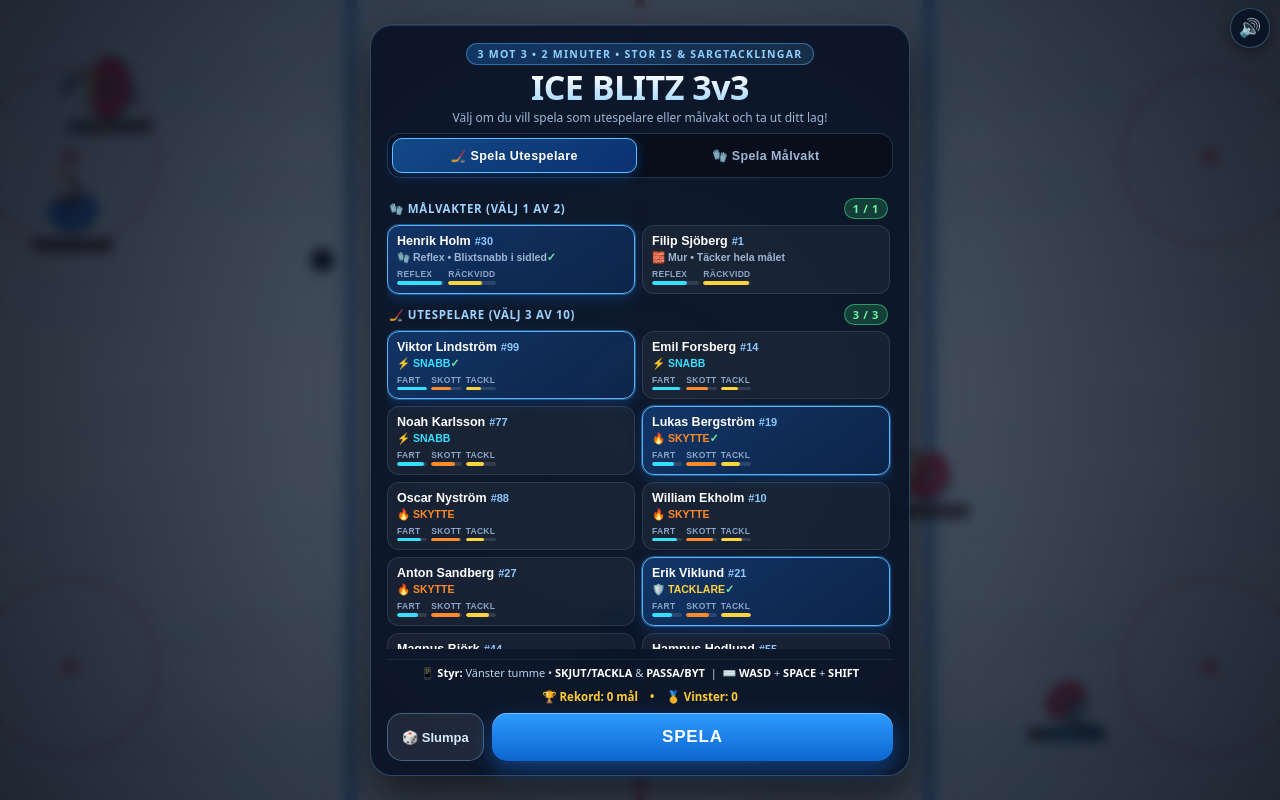
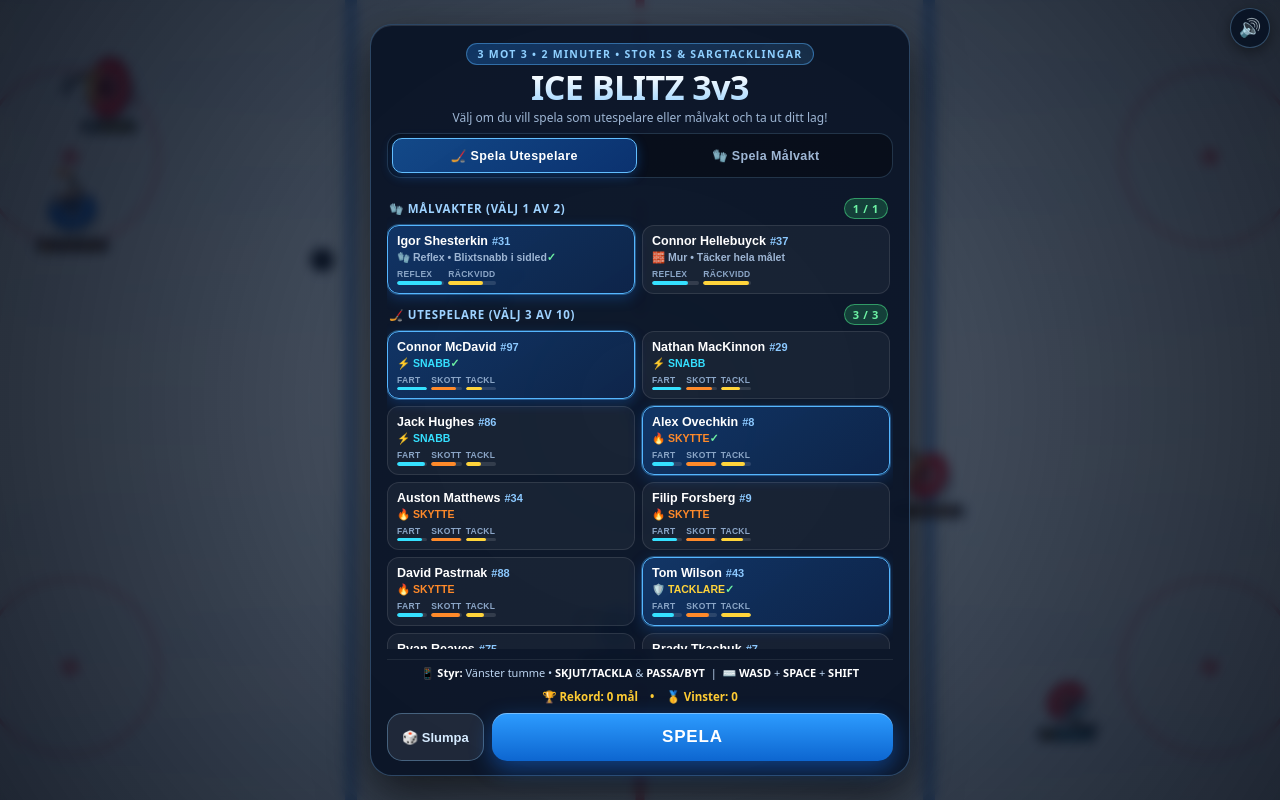
Before and after one commit to gurra15/hockey, a plain HTML site: page index.html in a window 1280 px wide. Drawn offline with Linux system fonts and the light colour scheme; animation ran at ten frames a second.

Commit message:
Add files via upload

```diff
--- a/index.html
+++ b/index.html
@@ -643,7 +643,7 @@
   <!-- Minimalist Top HUD -->
   <div id="activePlayerPill">
     <span id="activePlayerIcon">⚡</span>
-    <span id="activePlayerText">Viktor Lindström #99</span>
+    <span id="activePlayerText">Connor McDavid #97</span>
   </div>
 
   <div id="hud">
@@ -832,63 +832,63 @@
     }
   };
 
-  // Player's Full Squad: 2 Goalies + 10 Skaters (all with First & Last Names!)
+  // Player's Full NHL Squad: 2 Goalies + 10 Skaters (real NHL names & jersey numbers!)
   const BLUE_GOALIES = [
     {
       id: 'g1',
-      firstName: 'Henrik',
-      lastName: 'Holm',
-      number: 30,
+      firstName: 'Igor',
+      lastName: 'Shesterkin',
+      number: 31,
       style: '🧤 Reflex',
       desc: 'Blixtsnabb i sidled',
       speed: 225,
       radius: 15.5,
-      statSpeed: 95,
-      statSize: 72
+      statSpeed: 96,
+      statSize: 74
     },
     {
       id: 'g2',
-      firstName: 'Filip',
-      lastName: 'Sjöberg',
-      number: 1,
+      firstName: 'Connor',
+      lastName: 'Hellebuyck',
+      number: 37,
       style: '🧱 Mur',
       desc: 'Täcker hela målet',
       speed: 175,
       radius: 19.5,
-      statSpeed: 74,
-      statSize: 96
+      statSpeed: 76,
+      statSize: 97
     }
   ];
 
   const BLUE_SKATERS = [
-    { id: 's1',  firstName: 'Viktor',  lastName: 'Lindström', number: 99, role: 'speed',    spdMul: 1.06, shtMul: 0.96, chkMul: 0.92, bars: [99, 64, 52] },
-    { id: 's2',  firstName: 'Emil',    lastName: 'Forsberg',  number: 14, role: 'speed',    spdMul: 1.03, shtMul: 1.02, chkMul: 0.96, bars: [94, 72, 58] },
-    { id: 's3',  firstName: 'Noah',    lastName: 'Karlsson',  number: 77, role: 'speed',    spdMul: 1.00, shtMul: 1.08, chkMul: 1.00, bars: [90, 78, 62] },
-    { id: 's4',  firstName: 'Lukas',   lastName: 'Bergström', number: 19, role: 'sniper',   spdMul: 0.98, shtMul: 1.07, chkMul: 0.95, bars: [74, 99, 64] },
-    { id: 's5',  firstName: 'Oscar',   lastName: 'Nyström',   number: 88, role: 'sniper',   spdMul: 1.03, shtMul: 1.03, chkMul: 0.92, bars: [80, 95, 62] },
-    { id: 's6',  firstName: 'William', lastName: 'Ekholm',    number: 10, role: 'sniper',   spdMul: 1.06, shtMul: 0.98, chkMul: 1.02, bars: [84, 89, 70] },
-    { id: 's7',  firstName: 'Anton',   lastName: 'Sandberg',  number: 27, role: 'sniper',   spdMul: 0.95, shtMul: 1.05, chkMul: 1.12, bars: [70, 94, 78] },
-    { id: 's8',  firstName: 'Erik',    lastName: 'Viklund',   number: 21, role: 'enforcer', spdMul: 0.98, shtMul: 0.98, chkMul: 1.08, bars: [66, 74, 99] },
-    { id: 's9',  firstName: 'Magnus',  lastName: 'Björk',     number: 44, role: 'enforcer', spdMul: 0.94, shtMul: 1.04, chkMul: 1.12, bars: [62, 79, 98] },
-    { id: 's10', firstName: 'Hampus',  lastName: 'Hedlund',   number: 55, role: 'enforcer', spdMul: 1.07, shtMul: 0.96, chkMul: 0.98, bars: [76, 72, 91] }
+    { id: 's1',  firstName: 'Connor', lastName: 'McDavid',    number: 97, role: 'speed',    spdMul: 1.07, shtMul: 0.99, chkMul: 0.92, bars: [99, 82, 55] },
+    { id: 's2',  firstName: 'Nathan', lastName: 'MacKinnon',  number: 29, role: 'speed',    spdMul: 1.04, shtMul: 1.04, chkMul: 0.98, bars: [96, 86, 65] },
+    { id: 's3',  firstName: 'Jack',   lastName: 'Hughes',     number: 86, role: 'speed',    spdMul: 1.02, shtMul: 1.02, chkMul: 0.90, bars: [94, 80, 52] },
+    { id: 's4',  firstName: 'Alex',   lastName: 'Ovechkin',   number: 8,  role: 'sniper',   spdMul: 0.95, shtMul: 1.08, chkMul: 1.12, bars: [72, 99, 82] },
+    { id: 's5',  firstName: 'Auston', lastName: 'Matthews',   number: 34, role: 'sniper',   spdMul: 1.01, shtMul: 1.06, chkMul: 0.98, bars: [81, 97, 68] },
+    { id: 's6',  firstName: 'Filip',  lastName: 'Forsberg',   number: 9,  role: 'sniper',   spdMul: 1.03, shtMul: 1.02, chkMul: 1.04, bars: [83, 93, 74] },
+    { id: 's7',  firstName: 'David',  lastName: 'Pastrnak',   number: 88, role: 'sniper',   spdMul: 1.04, shtMul: 1.04, chkMul: 0.94, bars: [85, 95, 62] },
+    { id: 's8',  firstName: 'Tom',    lastName: 'Wilson',     number: 43, role: 'enforcer', spdMul: 1.01, shtMul: 0.99, chkMul: 1.09, bars: [74, 75, 99] },
+    { id: 's9',  firstName: 'Ryan',   lastName: 'Reaves',     number: 75, role: 'enforcer', spdMul: 0.93, shtMul: 0.95, chkMul: 1.14, bars: [62, 68, 99] },
+    { id: 's10', firstName: 'Brady',  lastName: 'Tkachuk',    number: 7,  role: 'enforcer', spdMul: 1.05, shtMul: 1.03, chkMul: 1.04, bars: [78, 82, 94] }
   ];
 
-  // Opponent Roster Pool (all with First & Last Names!)
+  // Opponent NHL Roster Pool (real NHL names & jersey numbers!)
   const RED_GOALIES = [
-    { id: 'rg1', firstName: 'Kasper', lastName: 'Dahl', number: 35, style: '🧤 Reflex', speed: 190, radius: 16.5 },
-    { id: 'rg2', firstName: 'Jesper', lastName: 'Lind', number: 40, style: '🧱 Mur', speed: 165, radius: 18.5 }
+    { id: 'rg1', firstName: 'Andrei', lastName: 'Vasilevskiy', number: 88, style: '🧤 Reflex', speed: 192, radius: 17.5 },
+    { id: 'rg2', firstName: 'Jeremy', lastName: 'Swayman',     number: 1,  style: '🧱 Mur',    speed: 174, radius: 18.0 }
   ];
 
   const RED_SKATERS = [
-    { firstName: 'Elias',  lastName: 'Lundqvist', number: 97, role: 'speed',    spdMul: 1.00, shtMul: 1.00, chkMul: 0.95 },
-    { firstName: 'Albin',  lastName: 'Wallin',    number: 24, role: 'speed',    spdMul: 1.03, shtMul: 0.96, chkMul: 0.92 },
-    { firstName: 'Theo',   lastName: 'Ström',     number: 11, role: 'speed',    spdMul: 0.99, shtMul: 1.03, chkMul: 0.98 },
-    { firstName: 'Hugo',   lastName: 'Engström',  number: 91, role: 'sniper',   spdMul: 1.00, shtMul: 1.03, chkMul: 0.96 },
-    { firstName: 'Felix',  lastName: 'Åkerman',   number: 17, role: 'sniper',   spdMul: 1.02, shtMul: 1.00, chkMul: 0.98 },
-    { firstName: 'Oliver', lastName: 'Håkansson', number: 64, role: 'sniper',   spdMul: 0.97, shtMul: 1.05, chkMul: 1.02 },
-    { firstName: 'Axel',   lastName: 'Blomqvist', number: 33, role: 'enforcer', spdMul: 1.00, shtMul: 0.98, chkMul: 1.04 },
-    { firstName: 'Johan',  lastName: 'Nordström', number: 82, role: 'enforcer', spdMul: 0.96, shtMul: 1.02, chkMul: 1.06 },
-    { firstName: 'Robin',  lastName: 'Fransson',  number: 71, role: 'enforcer', spdMul: 1.04, shtMul: 0.96, chkMul: 0.98 }
+    { firstName: 'Cale',    lastName: 'Makar',     number: 8,  role: 'speed',    spdMul: 1.03, shtMul: 1.02, chkMul: 0.94 },
+    { firstName: 'Mathew',  lastName: 'Barzal',    number: 13, role: 'speed',    spdMul: 1.02, shtMul: 0.97, chkMul: 0.92 },
+    { firstName: 'Dylan',   lastName: 'Larkin',    number: 71, role: 'speed',    spdMul: 1.01, shtMul: 1.01, chkMul: 0.98 },
+    { firstName: 'Nikita',  lastName: 'Kucherov',  number: 86, role: 'sniper',   spdMul: 1.00, shtMul: 1.05, chkMul: 0.94 },
+    { firstName: 'Kirill',  lastName: 'Kaprizov',  number: 97, role: 'sniper',   spdMul: 1.03, shtMul: 1.02, chkMul: 0.96 },
+    { firstName: 'Leon',    lastName: 'Draisaitl', number: 29, role: 'sniper',   spdMul: 0.98, shtMul: 1.06, chkMul: 1.04 },
+    { firstName: 'Matthew', lastName: 'Tkachuk',   number: 19, role: 'enforcer', spdMul: 1.01, shtMul: 1.02, chkMul: 1.03 },
+    { firstName: 'Radko',   lastName: 'Gudas',     number: 7,  role: 'enforcer', spdMul: 0.96, shtMul: 0.96, chkMul: 1.09 },
+    { firstName: 'Arber',   lastName: 'Xhekaj',    number: 72, role: 'enforcer', spdMul: 0.97, shtMul: 0.98, chkMul: 1.10 }
   ];
 
   // Selected lineup & position mode ('skater' | 'goalie')
```
